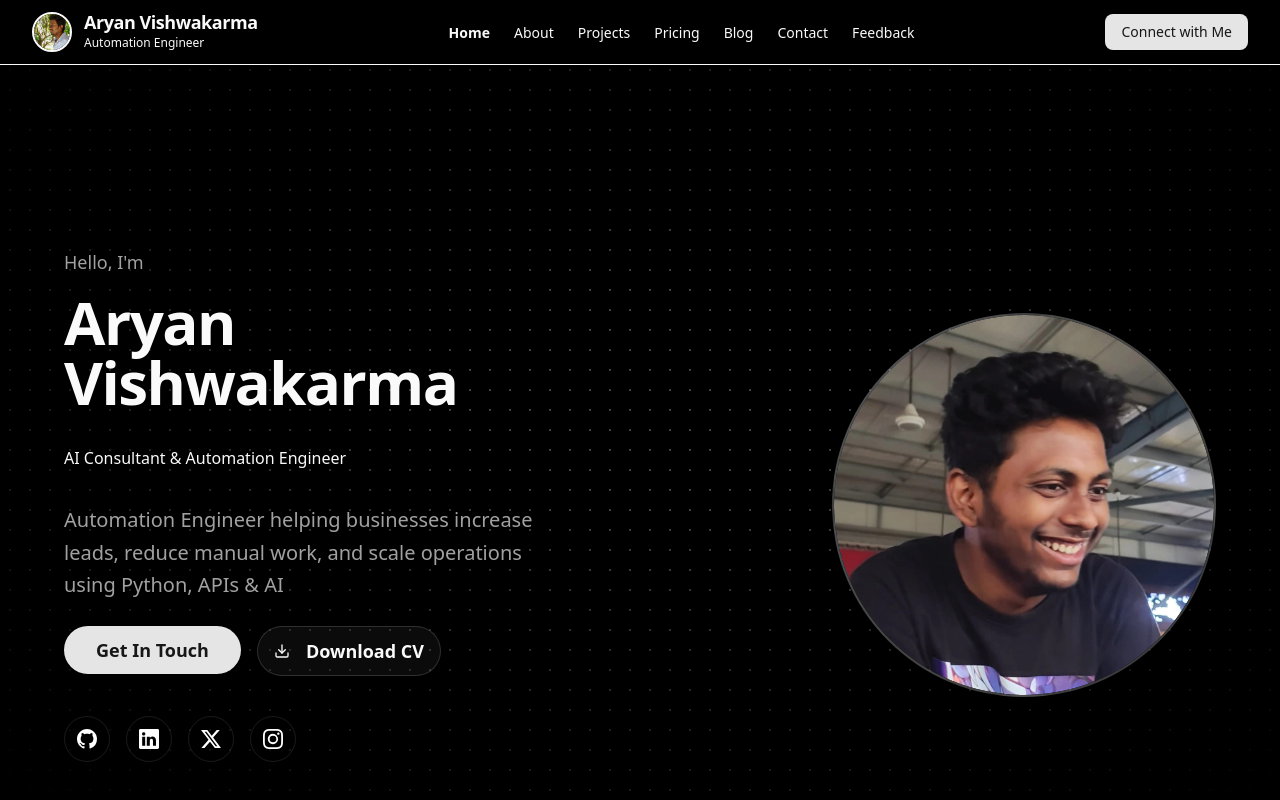
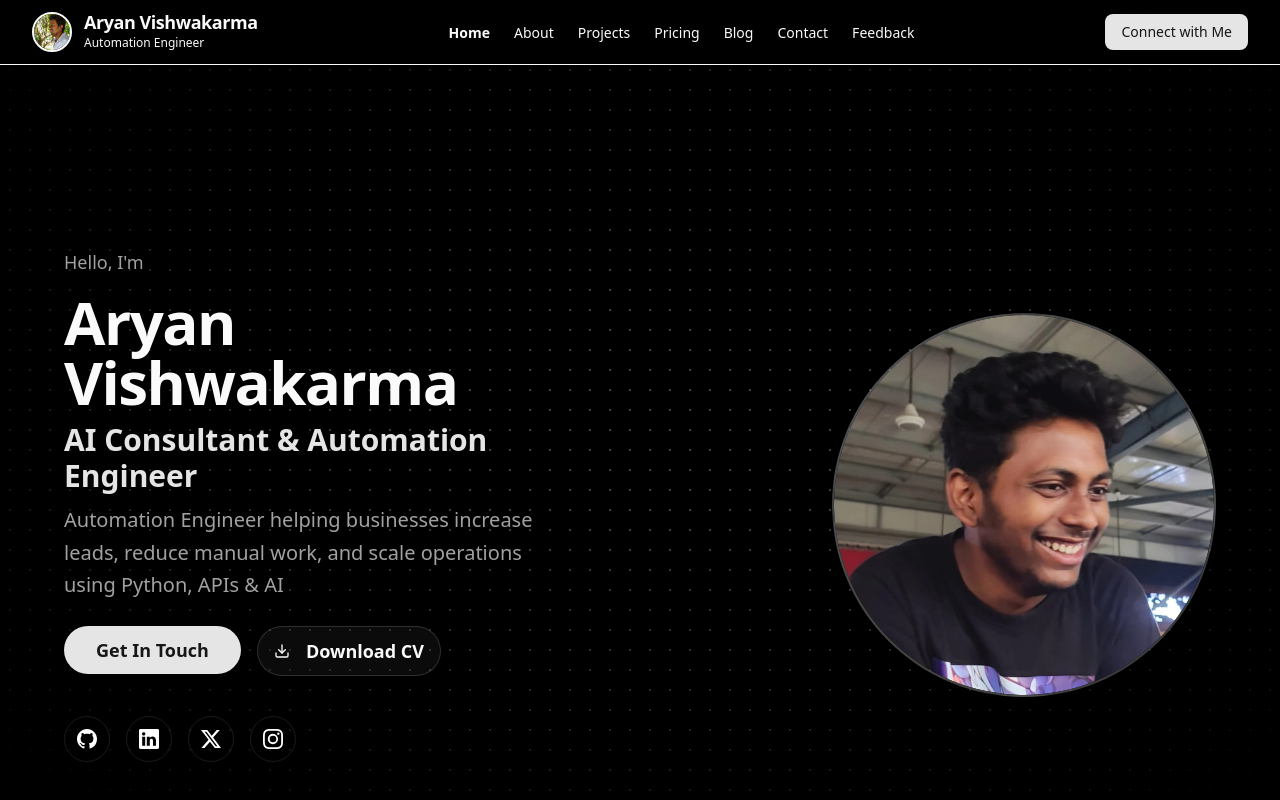
Before and after one commit to Aryan-202/next-portfolio, a Next.js app: page / in a window 1280 px wide. Shown: the top 800 px of the page. Built offline with nearby package versions, Linux system fonts and the light colour scheme.

Commit message:
feat: Implement a new Hero section component displaying profile information, animated titles, call-to-actions, social links, and an avatar.

```diff
--- a/components/layouts/hero/index.tsx
+++ b/components/layouts/hero/index.tsx
@@ -54,7 +54,7 @@
               </h1>
 
               <div className="h-[60px] flex items-center">
-                <h2>AI Consultant & Automation Engineer</h2>
+                <h1 className="text-2xl lg:text-3xl font-semibold text-primary">AI Consultant & Automation Engineer</h1>
               </div>
 
               <p className="text-xl text-muted-foreground max-w-lg leading-relaxed">
```
